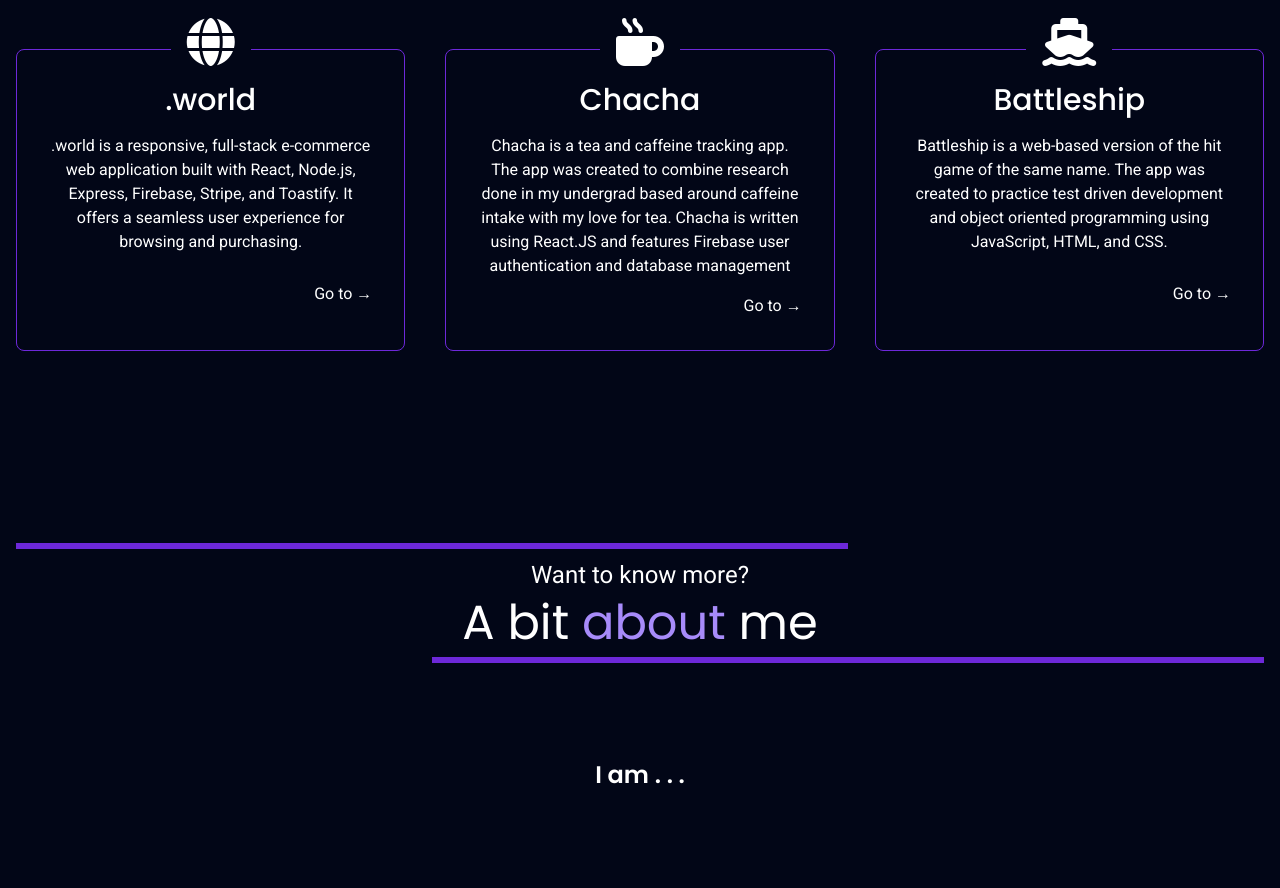
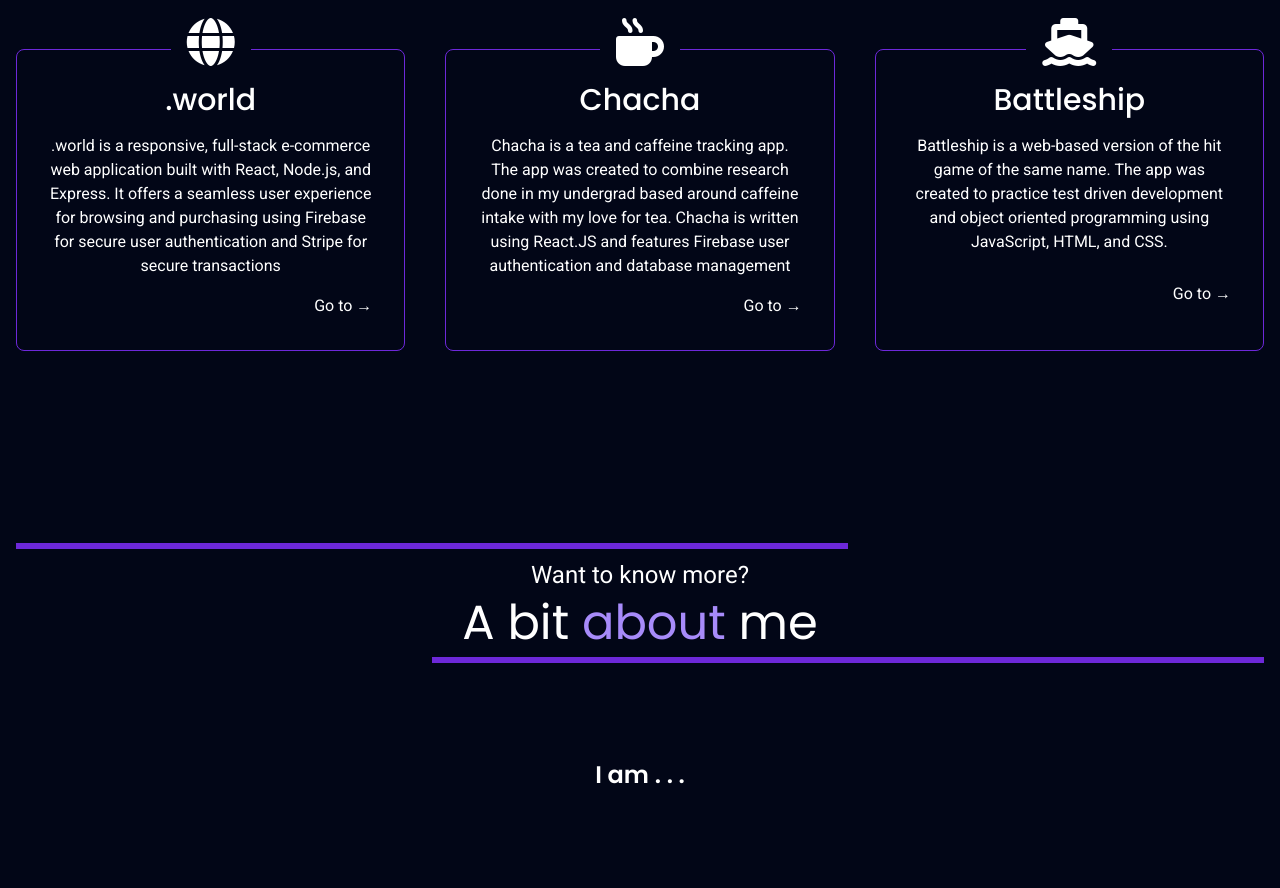
Before and after one commit to logansailer/Web-Portfolio, a React (Vite) app: page / in a window 1280 px wide. Shown: the part 960-1848 px from the top of the page. Built offline with nearby package versions, Linux system fonts and the light colour scheme.

Commit message:
updated description

```diff
--- a/src/components/Main.jsx
+++ b/src/components/Main.jsx
@@ -6,7 +6,7 @@
     icon: "fa-solid fa-globe",
     href: "https://github.com/logansailer/ecommerce-site/tree/main?tab=readme-ov-file",
     content:
-      ".world is a responsive, full-stack e-commerce web application built with React, Node.js, Express, Firebase, Stripe, and Toastify. It offers a seamless user experience for browsing and purchasing.",
+      ".world is a responsive, full-stack e-commerce web application built with React, Node.js, and Express. It offers a seamless user experience for browsing and purchasing using Firebase for secure user authentication and Stripe for secure transactions",
   },
   {
     name: "Chacha",
```
